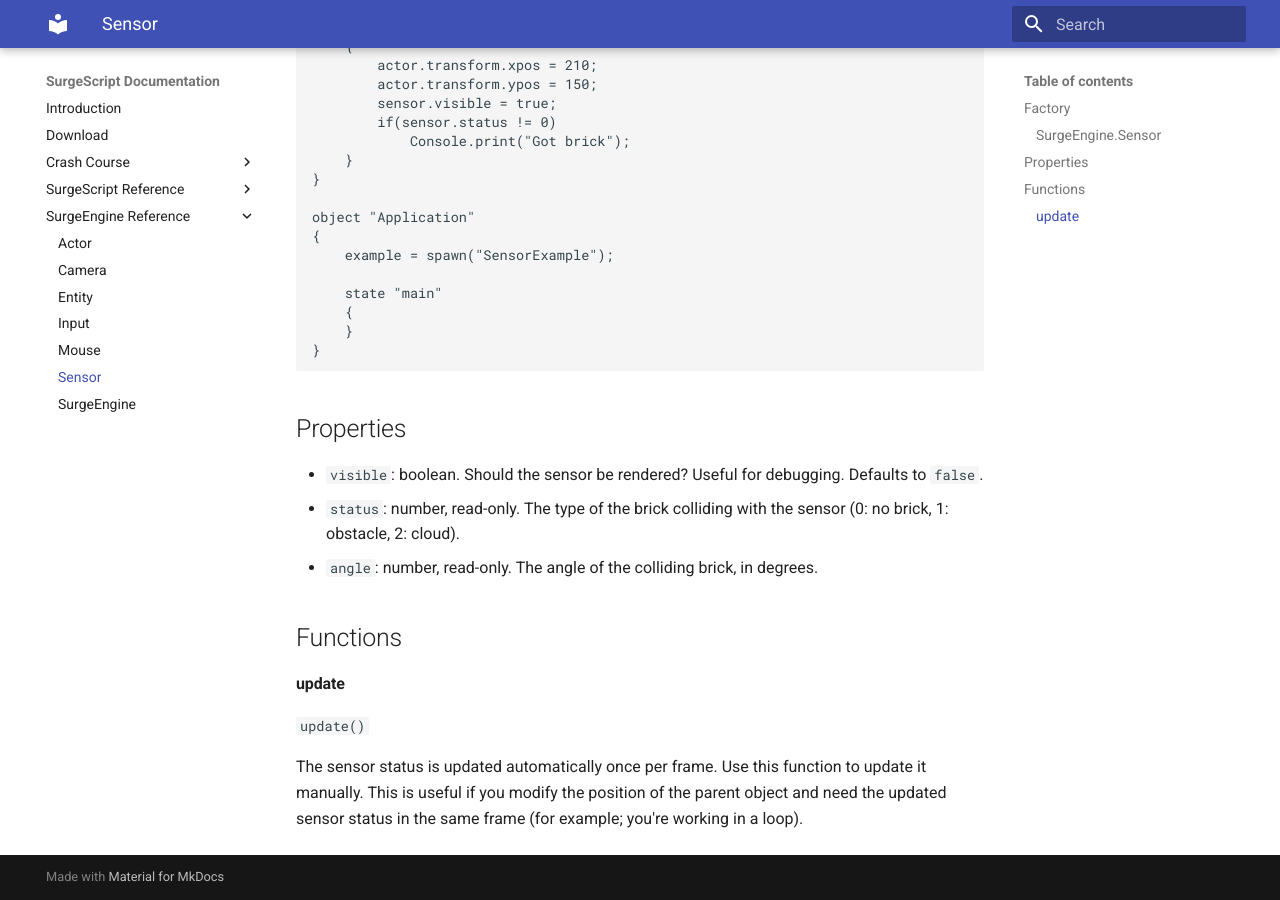
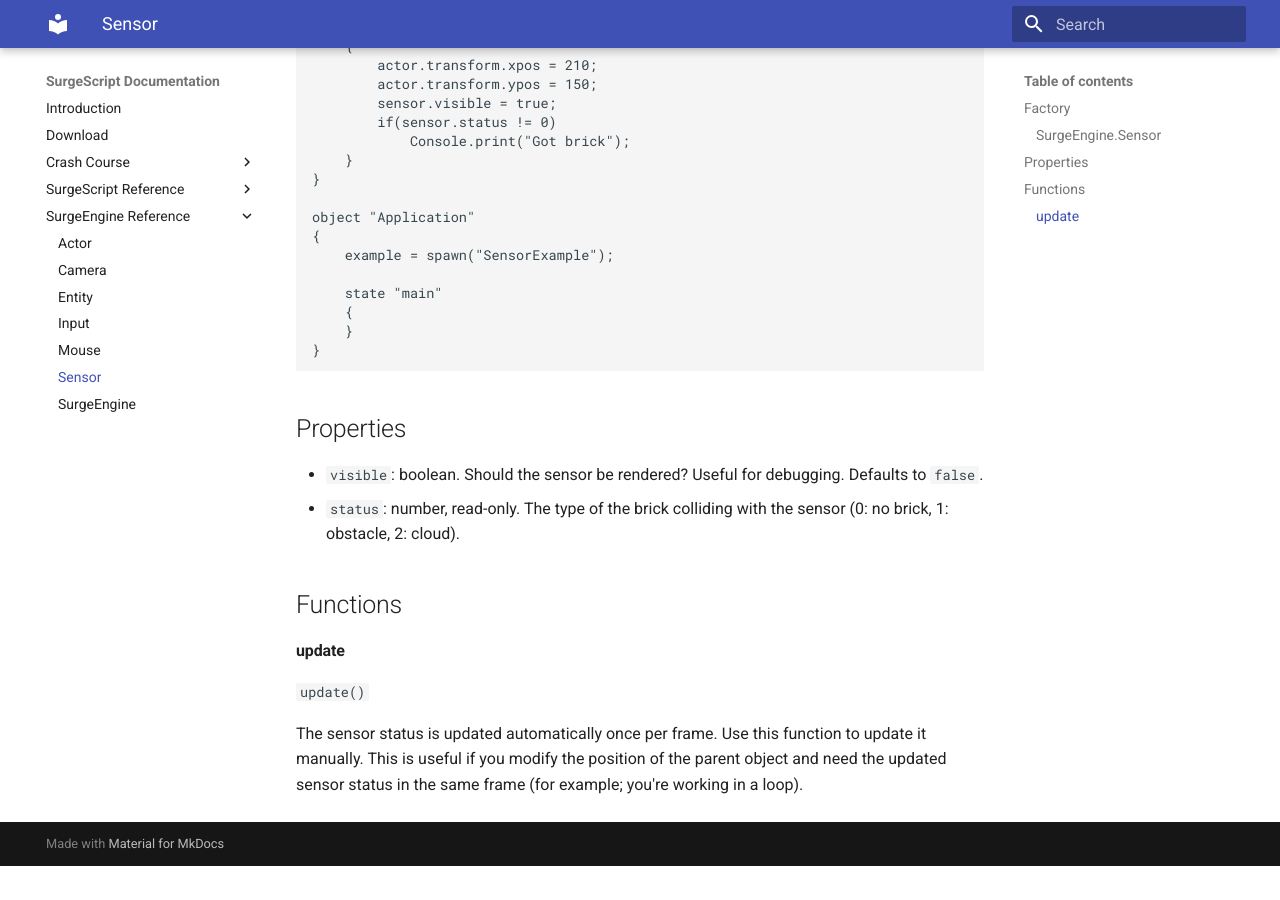
Before and after one commit to alemart/surgescript, an MkDocs documentation site: the page built from docs/engine/sensor.md, in a window 1280 px wide and 900 px high, scrolled down 977 px. Built offline with MkDocs 1.6.1 and Material for MkDocs 9.7.7, drawn with Linux system fonts in a browser that asks for light colours; old or Windows-style settings are respelled for this version of MkDocs; after the commit the page ends 1843 px from its top, so only the background shows below that.

Commit message:
Removed Sensor.angle (SurgeEngine Reference)

```diff
--- a/docs/engine/sensor.md
+++ b/docs/engine/sensor.md
@@ -60,7 +60,6 @@ Properties
 
 * `visible`: boolean. Should the sensor be rendered? Useful for debugging. Defaults to `false`.
 * `status`: number, read-only. The type of the brick colliding with the sensor (0: no brick, 1: obstacle, 2: cloud).
-* `angle`: number, read-only. The angle of the colliding brick, in degrees.
 
 Functions
 ---------
```
